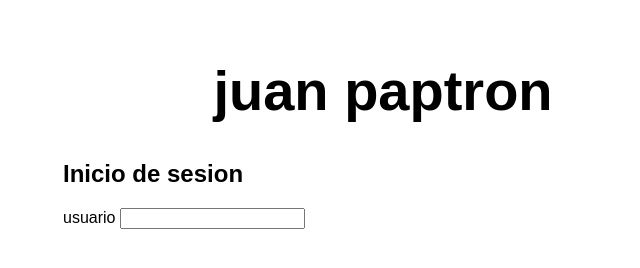
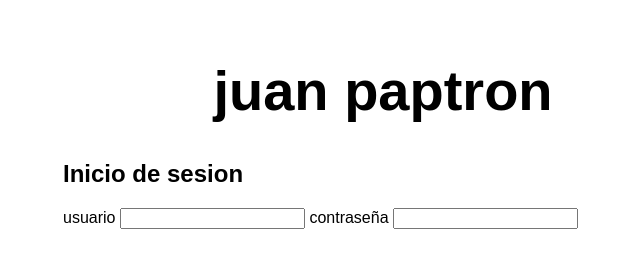
Before and after one commit to juanmenendez01/demoestatica2, a website: page src/index.html in a window 1280 px wide. Shown: the whole page, without its empty margins (257-897 px from the left). Drawn offline with Linux system fonts and the light colour scheme.

Commit message:
contraseña

```diff
--- a/src/index.html
+++ b/src/index.html
@@ -14,6 +14,9 @@
     <h2>Inicio de sesion</h2>
     <label for="text">usuario</label>
     <input type="text">
+
+    <label for="password">contraseña</label>
+    <input type="password">
   </main>
 </body>
 
```
